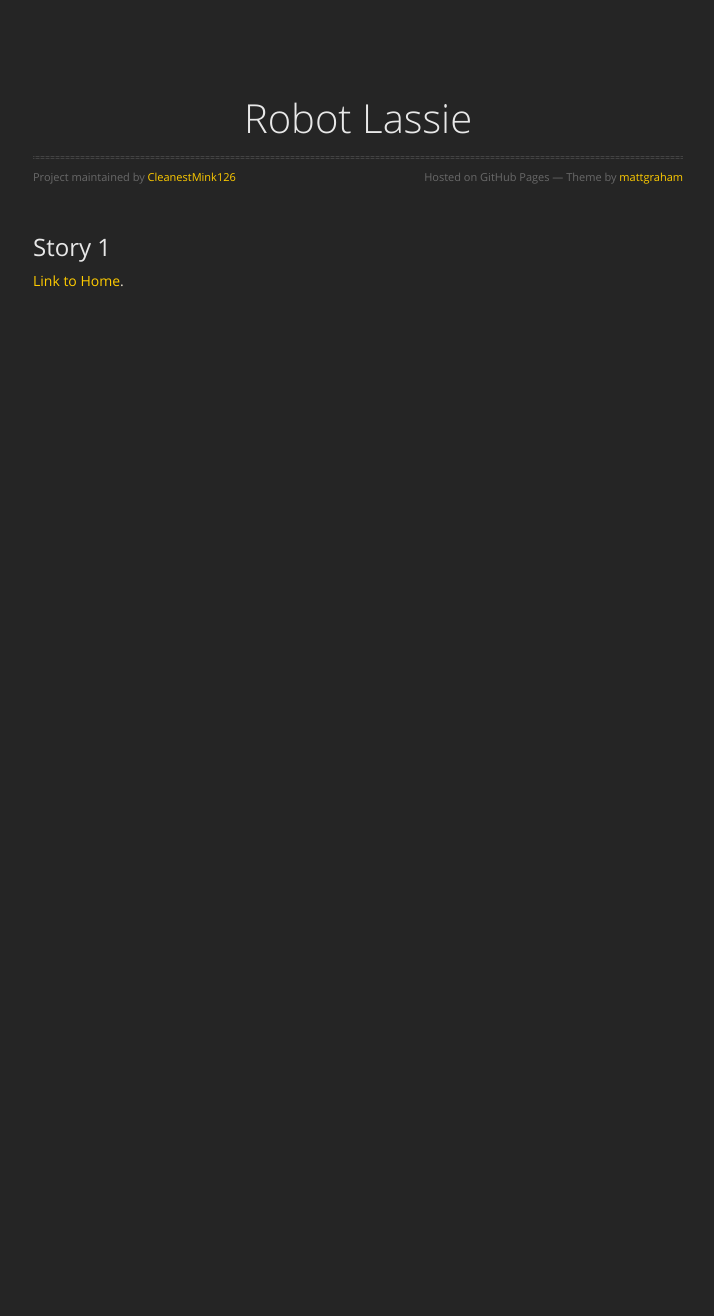
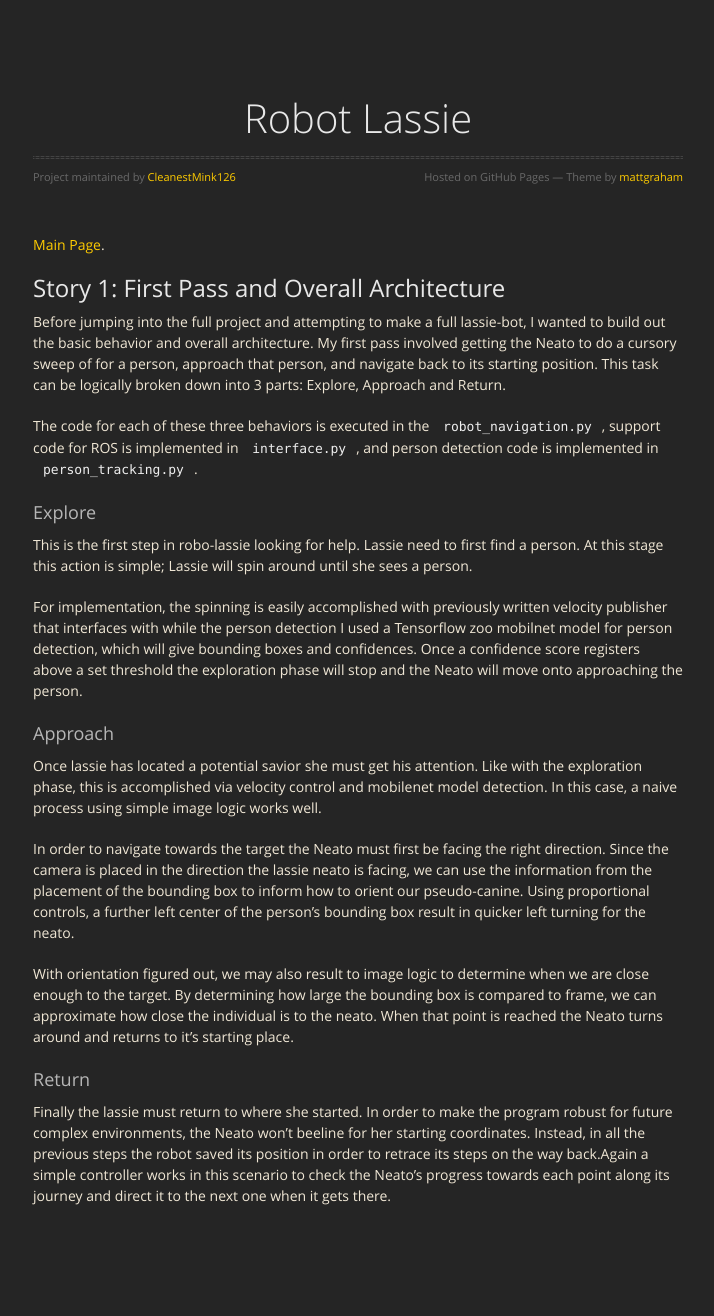
Before and after one commit to CleanestMink126/robot_lassie, a Jekyll site: the page built from docs/story1.md, in a window 1280 px wide. Shown: the whole page, without its empty margins (282-996 px from the left). Built offline with Jekyll 4.4.1, drawn with Linux system fonts in a browser that asks for light colours; the repository's description, which GitHub fills in, is left out; our own code applies the rules of GitHub Pages for plain Markdown files; before the commit the page ends 900 px from its top, so only the background shows below that.

Commit message:
wrote story 1

```diff
--- a/docs/story1.md
+++ b/docs/story1.md
@@ -1,6 +1,25 @@
 ---
 layout: default
 ---
+[Main Page](./index.html).
+## Story 1: First Pass and Overall Architecture
+Before jumping into the full project and attempting to make a full lassie-bot, I wanted to build out the basic behavior and overall architecture. My first pass involved getting the Neato to do a cursory sweep of for a person, approach that person, and navigate back to its starting position. This task can be logically broken down into 3 parts: Explore, Approach and Return.
 
-## Story 1
-[Link to Home](./index.html).
+The code for each of these three behaviors is executed in the `robot_navigation.py`, support code for ROS is implemented in `interface.py`, and person detection code is implemented in `person_tracking.py`.
+
+### Explore
+This is the first step in robo-lassie looking for help. Lassie need to first find a person. At this stage this action is simple; Lassie will spin around until she sees a person.
+
+For implementation, the spinning is easily accomplished with previously written velocity publisher that interfaces with  while the person detection I used a Tensorflow zoo mobilnet model for person detection, which will give bounding boxes and confidences. Once a confidence score registers above a set threshold the exploration phase will stop and the Neato will move onto approaching the person.
+
+### Approach
+
+Once lassie has located a potential savior she must get his attention. Like with the exploration phase, this is accomplished via velocity control and mobilenet model detection. In this case, a naive process using simple image logic works well.
+
+In order to navigate towards the target the Neato must first be facing the right direction. Since the camera is placed in the direction the lassie neato is facing, we can use the information from the placement of the bounding box to inform how to orient our pseudo-canine. Using proportional controls, a further left center of the person's bounding box result in quicker left turning for the neato.
+
+With orientation figured out, we may also result to image logic to determine when we are close enough to the target. By determining how large the bounding box is compared to frame, we can approximate how close the individual is to the neato. When that point is reached the Neato turns around and returns to it's starting place.
+
+### Return
+
+Finally the lassie must return to where she started. In order to make the program robust for future complex environments, the Neato won't beeline for her starting coordinates. Instead, in all the previous steps the robot saved its position in order to retrace its steps on the way back.Again a simple controller works in this scenario to check the Neato's progress towards each point along its journey and direct it to the next one when it gets there.
```
Also changed, not shown: docs/index.md (+1 -1 lines).
